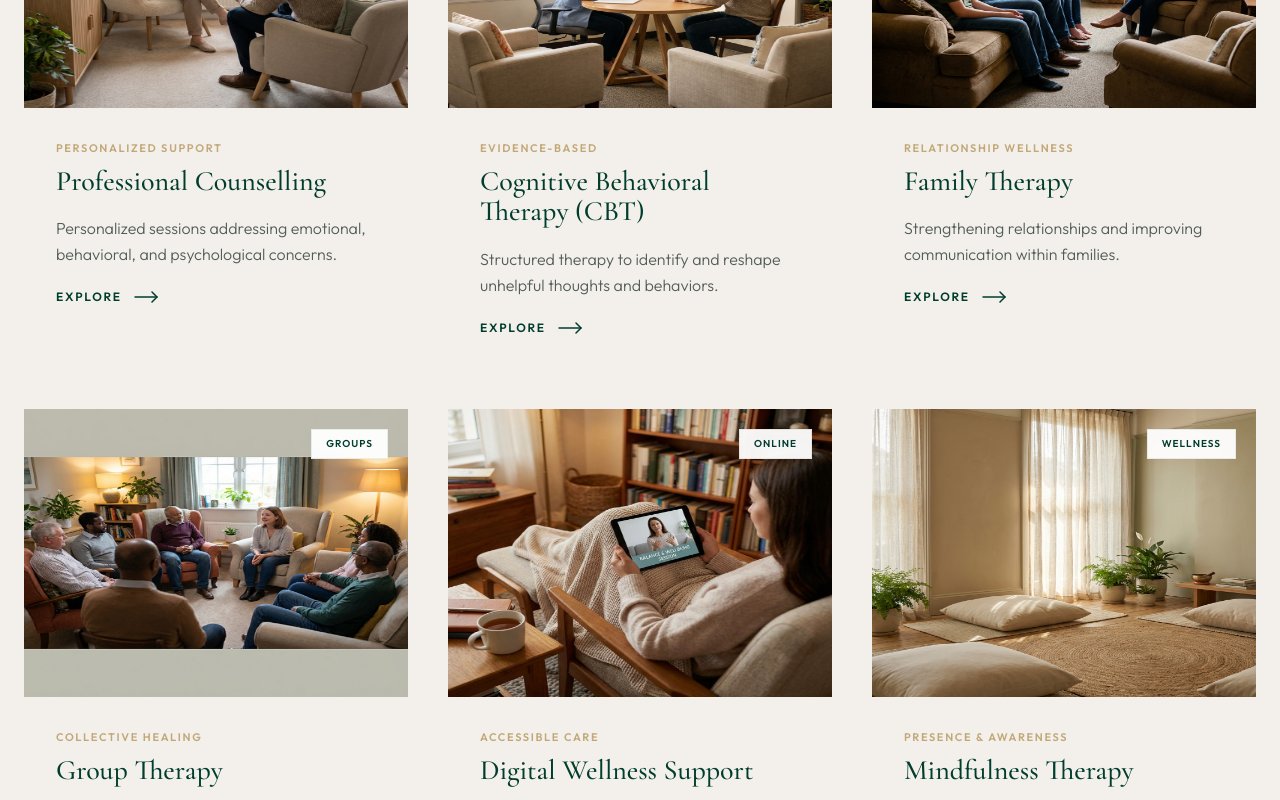
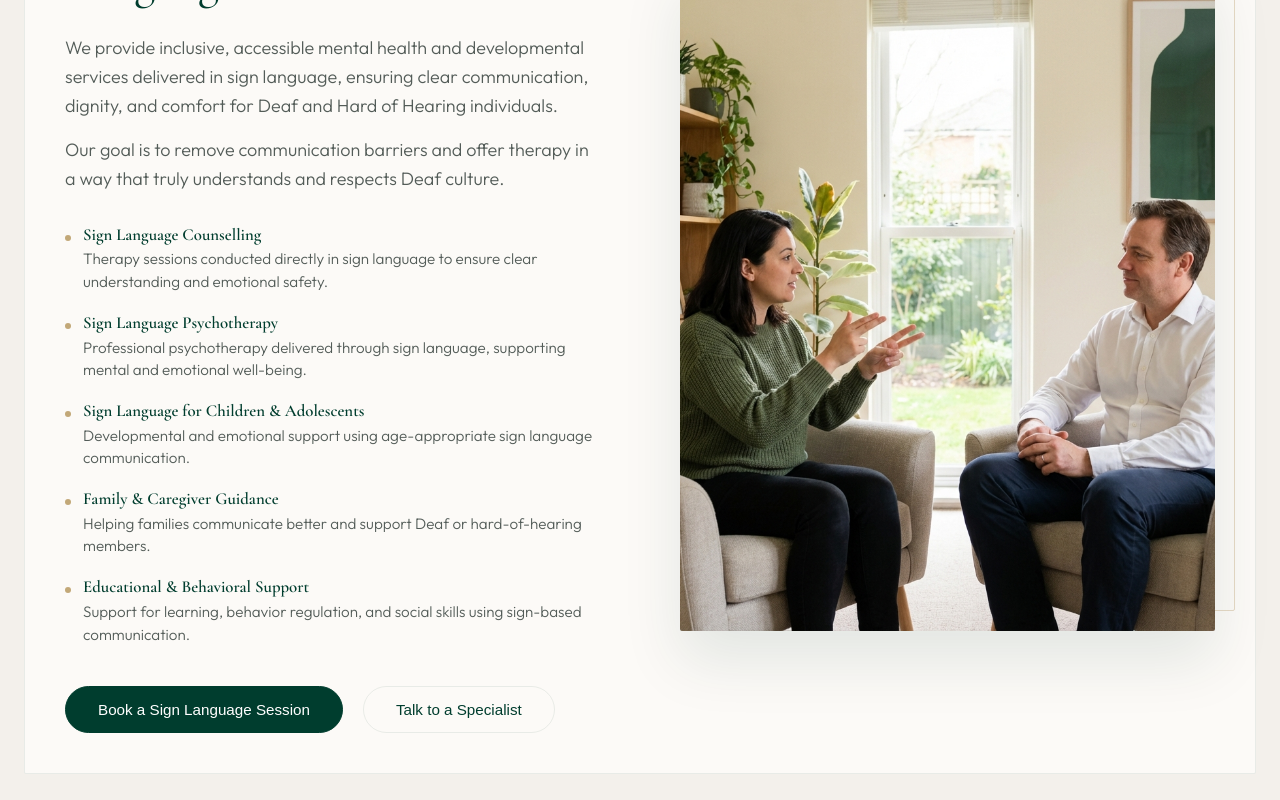
Before and after one commit to joelthomasitday/halcyon-psy, a Next.js app: page / in a window 1280 px wide. Shown: the part 2180-2980 px from the top of the page. Built offline with nearby package versions, Linux system fonts and the light colour scheme.

Commit message:
feat: Add new `DeafSupport` component to showcase sign language-based therapy services.

```diff
--- a/src/app/page.tsx
+++ b/src/app/page.tsx
@@ -1,7 +1,6 @@
 import Navbar from "@/components/Navbar";
 import Hero from "@/components/Hero";
 import Services from "@/components/Services";
-import DeafSupport from "@/components/DeafSupport";
 import Philosophy from "@/components/Philosophy";
 import PatientCare from "@/components/PatientCare";
 import SpecializedTherapies from "@/components/SpecializedTherapies";
@@ -15,7 +14,6 @@ export default function Home() {
       <Hero />
       <Philosophy />
       <Services />
-      <DeafSupport />
       <PatientCare />
       <SpecializedTherapies />
       <AppointmentCTA />
--- a/src/components/DeafSupport.tsx
+++ b/src/components/DeafSupport.tsx
@@ -3,13 +3,49 @@
 import { motion } from "framer-motion";
 import Image from "next/image";
 
-export default function DeafSupport() {
-  const whatsappMessage = encodeURIComponent("Hello, I would like to know more about Deaf and Hard of Hearing support services.");
+interface DeafSupportProps {
+  embedded?: boolean;
+}
+
+export default function DeafSupport({ embedded = false }: DeafSupportProps) {
+  const whatsappMessage = encodeURIComponent("Hello, I would like to know more about sign language-based therapy services.");
   const whatsappLink = `https://wa.me/919946702704?text=${whatsappMessage}`;
 
+  const services = [
+    {
+      title: "Sign Language Counselling",
+      description: "Therapy sessions conducted directly in sign language to ensure clear understanding and emotional safety."
+    },
+    {
+      title: "Sign Language Psychotherapy",
+      description: "Professional psychotherapy delivered through sign language, supporting mental and emotional well-being."
+    },
+    {
+      title: "Sign Language for Children & Adolescents",
+      description: "Developmental and emotional support using age-appropriate sign language communication."
+    },
+    {
+      title: "Family & Caregiver Guidance",
+      description: "Helping families communicate better and support Deaf or hard-of-hearing members."
+    },
+    {
+      title: "Educational & Behavioral Support",
+      description: "Support for learning, behavior regulation, and social skills using sign-based communication."
+    }
+  ];
+
+  /* Logic for determining wrapper style */
+  const wrapperClass = embedded ? "deaf-support-embedded" : "section-padding";
+  const wrapperStyle = embedded
+    ? { backgroundColor: "var(--bg-base)", borderRadius: "2px", border: "1px solid var(--border-subtle)", padding: "40px", marginBottom: "60px" }
+    : { backgroundColor: "var(--bg-base)" };
+
+  const Wrapper = embedded ? motion.div : "section";
+
   return (
-    <section id="deaf-support" className="section-padding" style={{ backgroundColor: "var(--bg-base)" }}>
-      <div className="container content-grid">
+    // @ts-ignore - Framer motion generic types can be tricky with dynamic tags
+    <Wrapper id={embedded ? undefined : "deaf-support"} className={wrapperClass} style={wrapperStyle}>
+      <div className={embedded ? "content-grid" : "container content-grid"}>
         {/* Text Side */}
         <motion.div
            initial={{ opacity: 0, x: -30 }}
@@ -35,31 +71,32 @@ export default function DeafSupport() {
               marginBottom: "24px",
               lineHeight: 1.2
           }}>
-            Supporting the Deaf & Hard of Hearing Community
+            Services Available in Sign Language
           </h2>
-          <p style={{ color: "var(--text-muted)", fontWeight: 300, marginBottom: "32px", fontSize: "1.1rem", lineHeight: 1.6 }}>
-            Our center is committed to creating an inclusive space for the Deaf and Hard of Hearing community.
-            We offer culturally sensitive, accessible mental health and therapeutic services designed to support communication, emotional well-being, and personal growth.
-          </p>
+          <div style={{ color: "var(--text-muted)", fontWeight: 300, marginBottom: "32px", fontSize: "1.1rem", lineHeight: 1.6 }}>
+            <p style={{ marginBottom: "16px" }}>
+              We provide inclusive, accessible mental health and developmental services delivered in sign language, ensuring clear communication, dignity, and comfort for Deaf and Hard of Hearing individuals.
+            </p>
+            <p>
+              Our goal is to remove communication barriers and offer therapy in a way that truly understands and respects Deaf culture.
+            </p>
+          </div>
 
           <ul style={{
               display: "flex",
               flexDirection: "column",
-              gap: "16px",
+              gap: "20px",
               marginBottom: "40px",
               padding: 0,
               listStyle: "none"
           }}>
-            {[
-              "Deaf-friendly counselling and psychotherapy",
-              "Sign-language–aware therapy sessions",
-              "Support for Deaf children, adolescents, and adults",
-              "Family guidance for Deaf and hard-of-hearing members",
-              "Inclusive communication strategies"
-            ].map((item, i) => (
+            {services.map((service, i) => (
               <li key={i} style={{ display: "flex", alignItems: "start", gap: "12px" }}>
                 <div style={{ width: "6px", height: "6px", backgroundColor: "var(--brand-accent)", borderRadius: "50%", marginTop: "9px", flexShrink: 0 }} />
-                <span style={{ fontSize: "1rem", color: "var(--brand-primary)", fontWeight: 400 }}>{item}</span>
+                <div>
+                  <h4 style={{ fontSize: "1.05rem", color: "var(--brand-primary)", fontWeight: 600, margin: "0 0 4px 0" }}>{service.title}</h4>
+                  <p style={{ fontSize: "0.95rem", color: "var(--text-muted)", margin: 0, lineHeight: 1.5 }}>{service.description}</p>
+                </div>
               </li>
             ))}
           </ul>
@@ -67,12 +104,12 @@ export default function DeafSupport() {
           <div className="button-group">
              <a href={whatsappLink} target="_blank" rel="noopener noreferrer" style={{ textDecoration: "none" }}>
                 <button className="btn-primary">
-                  Book a Consultation
+                  Book a Sign Language Session
                 </button>
              </a>
              <a href={whatsappLink} target="_blank" rel="noopener noreferrer" style={{ textDecoration: "none" }}>
                 <button className="btn-secondary">
-                  Learn More About Deaf-Friendly Support
+                  Talk to a Specialist
                 </button>
              </a>
           </div>
@@ -180,8 +217,12 @@ export default function DeafSupport() {
           .image-wrapper {
             aspect-ratio: 16/9;
           }
+
+          .deaf-support-embedded {
+             padding: 24px !important;
+          }
         }
       `}</style>
-    </section>
+    </Wrapper>
   );
 }
--- a/src/components/Services.tsx
+++ b/src/components/Services.tsx
@@ -2,6 +2,8 @@
 
 import { motion } from "framer-motion";
 import Image from "next/image";
+import Link from "next/link";
+import DeafSupport from "./DeafSupport";
 
 const services = [
   {
@@ -125,6 +127,8 @@ export default function Services() {
             Our Specialized Services
           </motion.h2>
         </div>
+
+        <DeafSupport embedded={true} />
 
         <div className="services-grid">
           {services.map((service, index) => (
```
